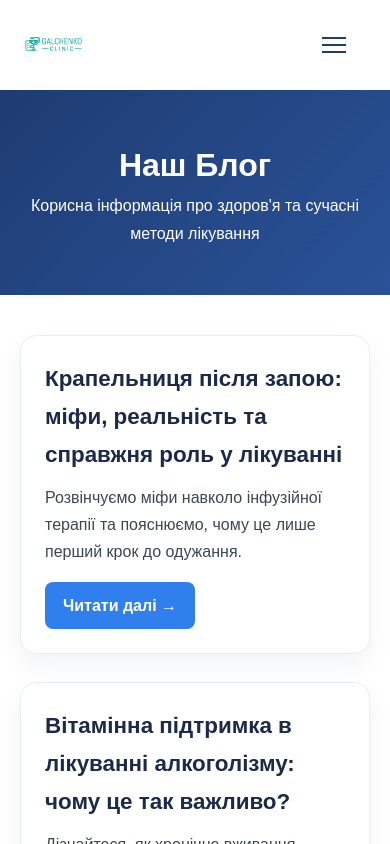
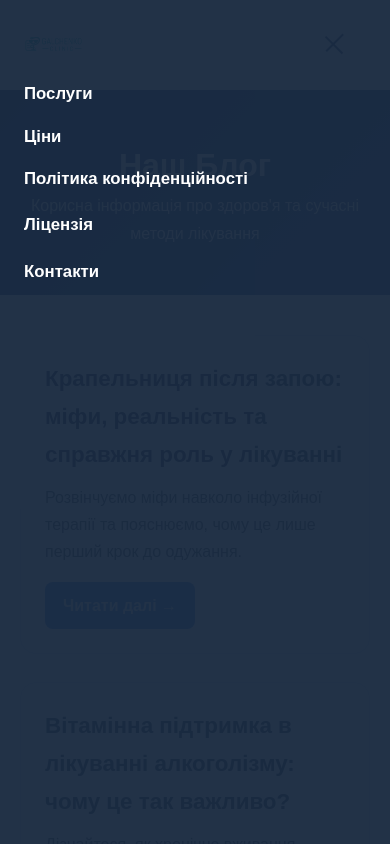
Before and after one commit to MlPablo/likuvania.github.io, a plain HTML site: page blog.html in a window 390 px wide. Both pictures are taken after a click on the button "Меню". Drawn offline with Linux system fonts and the light colour scheme.

Commit message:
add pricing to header

```diff
--- a/css/header.css
+++ b/css/header.css
@@ -11,12 +11,6 @@
 /* Десктоп-меню */
 .header__nav{ display:flex; justify-content:center; gap:26px }
 .header__nav a{ font-weight:600; padding:8px 0; color:#1e3c72; transition:color .2s }
-
-/* Точки перелому */
-@media (max-width:900px){
-    .header__nav{ display:none }   /* ховаємо десктоп-меню */
-    .hamburger{ display:inline-block } /* показуємо бургер */
-}
 
 /* Щоб не було горизонтального скролу */
 html, body { overflow-x: hidden; }
@@ -62,6 +56,7 @@ html, body { overflow-x: hidden; }
     align-items:center; gap:16px; padding:10px 20px;
 }
 .hamburger{
+    color: #1e3c72;
     display:none; width:40px; height:40px; border:none; background:transparent; cursor:pointer; position:relative;
     justify-self:end; margin-left:auto;
 }
@@ -72,17 +67,14 @@ html, body { overflow-x: hidden; }
 .hamburger span:nth-child(1){ top:12px }
 .hamburger span:nth-child(2){ top:19px }
 .hamburger span:nth-child(3){ top:26px }
-.header--transparent .hamburger{ color:#fff }
-.header--solid .hamburger{ color:#1e3c72 }
+.header--transparent .hamburger{
+    color:#fff }
+.header--solid .hamburger{
+    color:#1e3c72 }
 
 /* Опційно: тримаємо хедер поверх усього (щоб бургер був клікабельний, якщо треба) */
 .site-header{ z-index:1201; }
 
-/* Мобільна точка перелому */
-@media (max-width:900px){
-    .header__nav{ display:none }
-    .hamburger{ display:inline-block }
-}
 /* Pricing Button */
 .btn-pricing {
     background: var(--brand);
@@ -231,3 +223,59 @@ html, body { overflow-x: hidden; }
         padding: 16px;
     }
 }
+
+/* Navigation pricing button */
+.header__nav button {
+    background: none;
+    border: none;
+    font-weight: 600;
+    padding: 8px 0;
+    color: #1e3c72;
+    transition: color .2s;
+    cursor: pointer;
+    font-family: inherit;
+    font-size: inherit;
+}
+
+.header__nav button:hover {
+    color: var(--brand);
+}
+
+.mobile-nav button {
+    background: none;
+    border: none;
+    color: #fff;
+    font-weight: 700;
+    font-size: 1.05rem;
+    text-decoration: none;
+    cursor: pointer;
+    font-family: inherit;
+    padding: 0;
+    text-align: left;
+}
+
+.mobile-nav button:hover {
+    color: var(--brand);
+}
+
+/* Забезпечуємо відображення бургера на мобільних */
+@media (max-width:900px){
+    .header__nav{ display:none }   /* ховаємо десктоп-меню */
+    .header__cta .hamburger{
+        color: #1e3c72;
+        display:inline-block !important;
+    }
+}
+
+/* Стилі для відкритого стану бургер-меню */
+.hamburger.is-open span:nth-child(1) {
+    transform: rotate(45deg) translate(5px, 5px);
+}
+
+.hamburger.is-open span:nth-child(2) {
+    opacity: 0;
+}
+
+.hamburger.is-open span:nth-child(3) {
+    transform: rotate(-45deg) translate(7px, -6px);
+}
--- a/js/include-partials.js
+++ b/js/include-partials.js
@@ -16,59 +16,6 @@ document.addEventListener("DOMContentLoaded", async () => {
     // сигнал: усі partials підвантажені
     document.dispatchEvent(new Event("partials:loaded"));
 
-    // ініціалізація хедера та бургера для всіх сторінок
-    try {
-        const header = document.querySelector("[data-header]");
-        const burger = document.querySelector("[data-burger]");
-        const mobile = document.querySelector("[data-mobile-nav]");
-        const hasHero = !!document.querySelector('.hero');
-
-        if (header) {
-            const setHeaderState = () => {
-                if (!hasHero) {
-                    header.classList.add("header--solid");
-                    header.classList.remove("header--transparent");
-                    return;
-                }
-                const y = window.scrollY || document.documentElement.scrollTop;
-                if (y > 10) {
-                    header.classList.add("header--solid");
-                    header.classList.remove("header--transparent");
-                } else {
-                    header.classList.add("header--transparent");
-                    header.classList.remove("header--solid");
-                }
-            };
-            setHeaderState();
-            window.addEventListener("scroll", setHeaderState, { passive: true });
-        }
-
-        if (burger && mobile) {
-            const toggleMenu = () => {
-                const willOpen = !mobile.classList.contains("is-open");
-                mobile.classList.toggle("is-open", willOpen);
-                burger.classList.toggle("is-open", willOpen);
-                burger.setAttribute("aria-expanded", willOpen ? "true" : "false");
-                document.body.style.overflow = willOpen ? "hidden" : "";
-            };
-            burger.addEventListener("click", toggleMenu);
-            mobile.querySelectorAll("a").forEach(a => a.addEventListener("click", toggleMenu));
-        }
-
-        // Підсвічування активного пункту меню
-        document.querySelectorAll(".header__nav a").forEach(a => {
-            try {
-                const href = a.getAttribute("href") || "";
-                const path = location.pathname.replace(/\/+$/,'');
-                const isSame = href.startsWith("http")
-                    ? href === location.href
-                    : href.replace(/\/+$/,'') === path || href === "/#services" || href === "/#contacts";
-                if (isSame) a.classList.add("is-active");
-            } catch(e){}
-        });
-    } catch (e) {
-        console.error("Header init failed", e);
-    }
 });
 
 document.addEventListener("DOMContentLoaded", () => {
@@ -117,6 +64,7 @@ function initHeaderMenu(){
     if (closeBtn) closeBtn.addEventListener("click", () => toggle(false));
     // Закриваємо по кліку на пункт меню
     mobile.querySelectorAll("a").forEach(a => a.addEventListener("click", () => toggle(false)));
+    mobile.querySelectorAll("button").forEach(btn => btn.addEventListener("click", () => toggle(false)));
     // Закриваємо по Escape
     document.addEventListener("keydown", (e) => {
         if (e.key === "Escape" && mobile.classList.contains("is-open")) toggle(false);
--- a/partials/header.html
+++ b/partials/header.html
@@ -6,6 +6,7 @@
 
         <nav class="header__nav" aria-label="Головне меню">
             <a href="/services.html" class="nav--dark">Послуги</a>
+            <button class="nav--dark" data-pricing-btn>Ціни</button>
             <a href="/privacy.html">Політика конфіденційності</a>
             <a href="/licenses.html">Ліцензія</a>
             <a href="/contacts.html" class="nav--dark">Контакти</a>
@@ -22,6 +23,7 @@
 <nav class="mobile-nav" id="mobileNav" aria-label="Мобільне меню" data-mobile-nav>
     <div class="mobile-nav__content">
         <a href="/services.html">Послуги</a>
+        <button data-pricing-btn>Ціни</button>
         <a href="/privacy.html">Політика конфіденційності</a>
         <a href="/licenses.html">Ліцензія</a>
         <a href="/contacts.html">Контакти</a>
```
